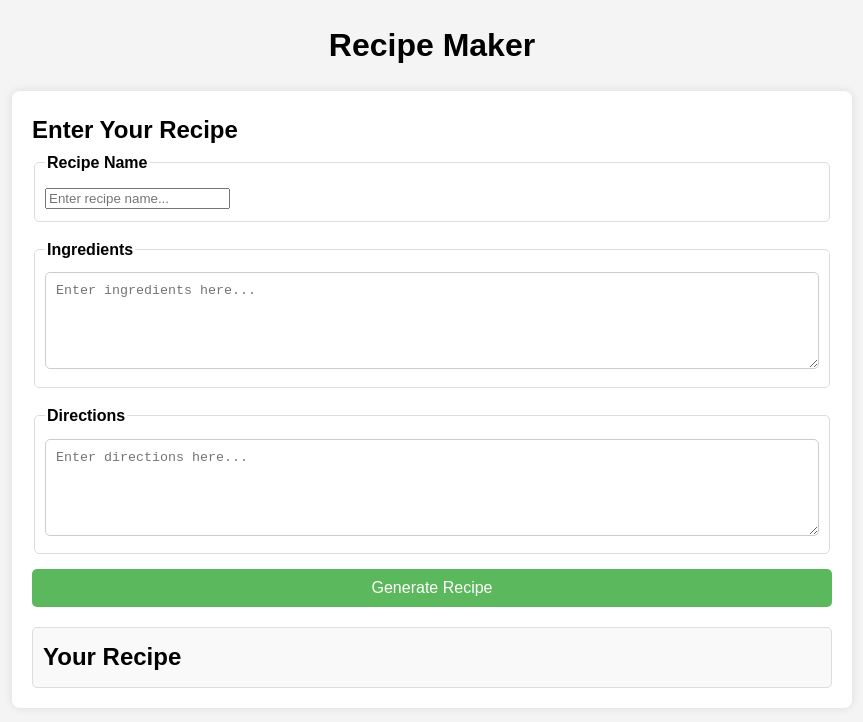
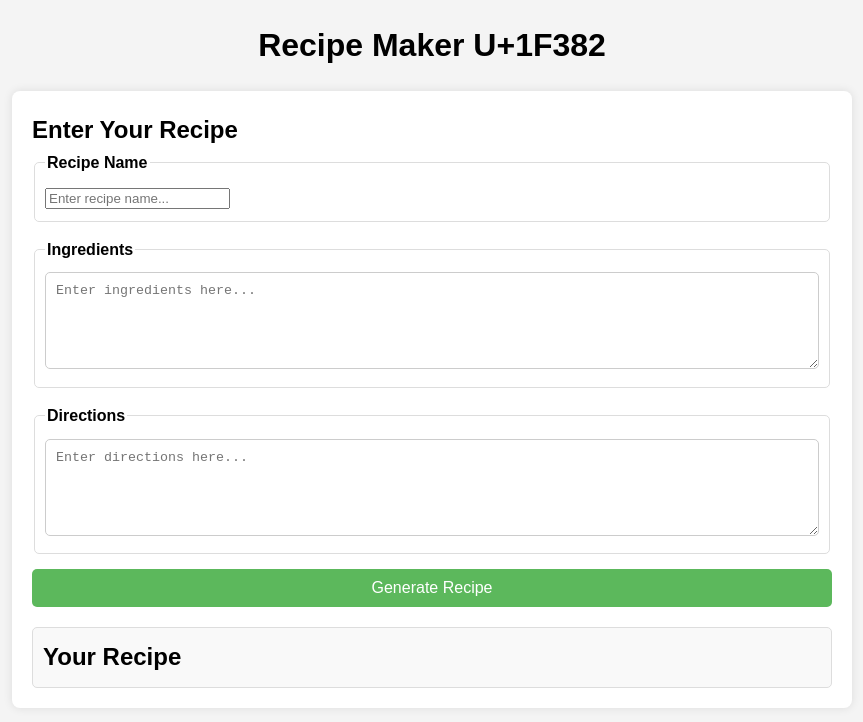
Before and after one commit to Haylie-g/project2, a plain HTML site: page index.html in a window 1280 px wide. Shown: the whole page, without its empty margins (208-1071 px from the left). Drawn offline with Linux system fonts and the light colour scheme.

```diff
--- a/index.html
+++ b/index.html
@@ -9,7 +9,7 @@
 </head>
 <body>
     <header>
-        <h1>Recipe Maker</h1>
+        <h1>Recipe Maker  U+1F382</h1>
     </header>
 
     <main>
```
